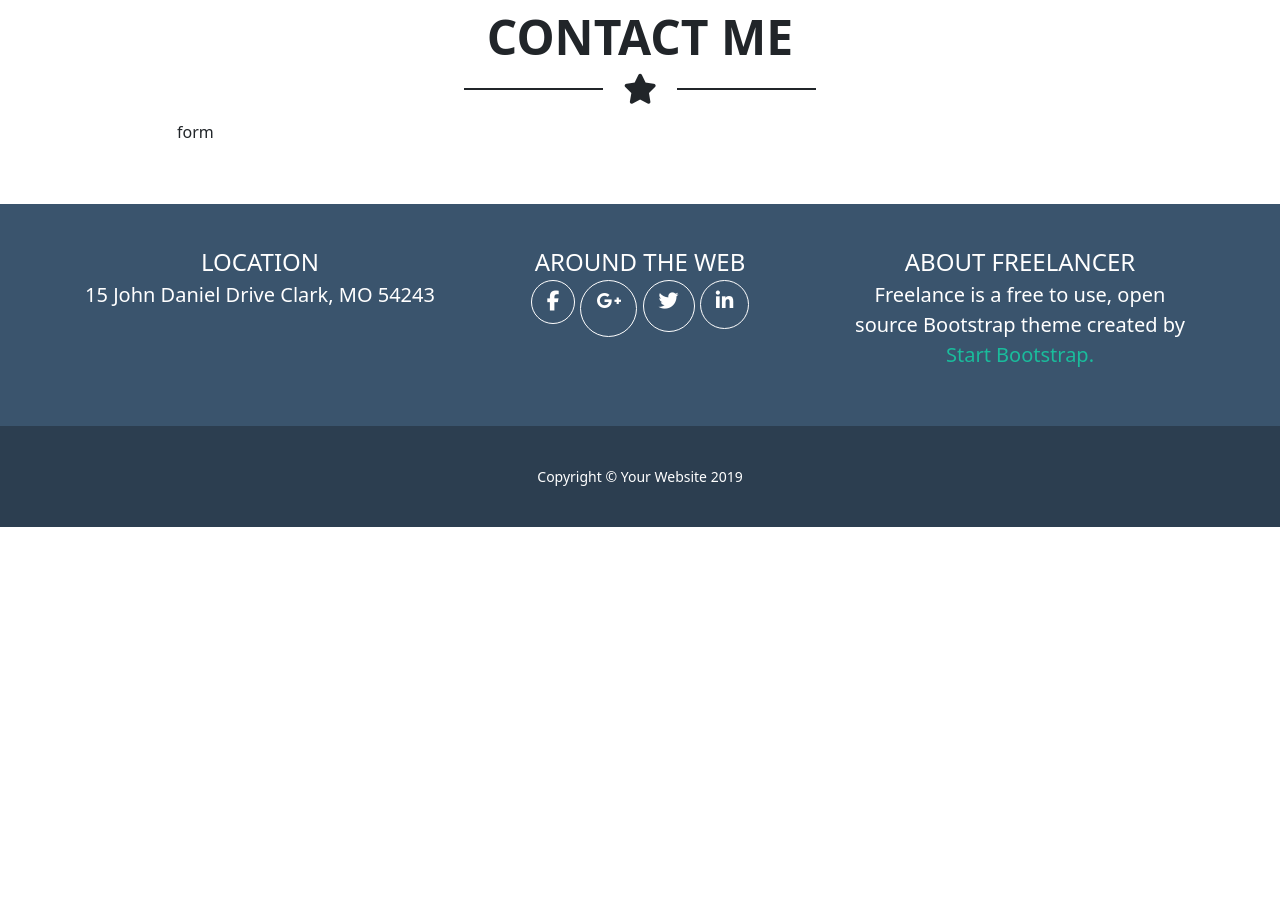
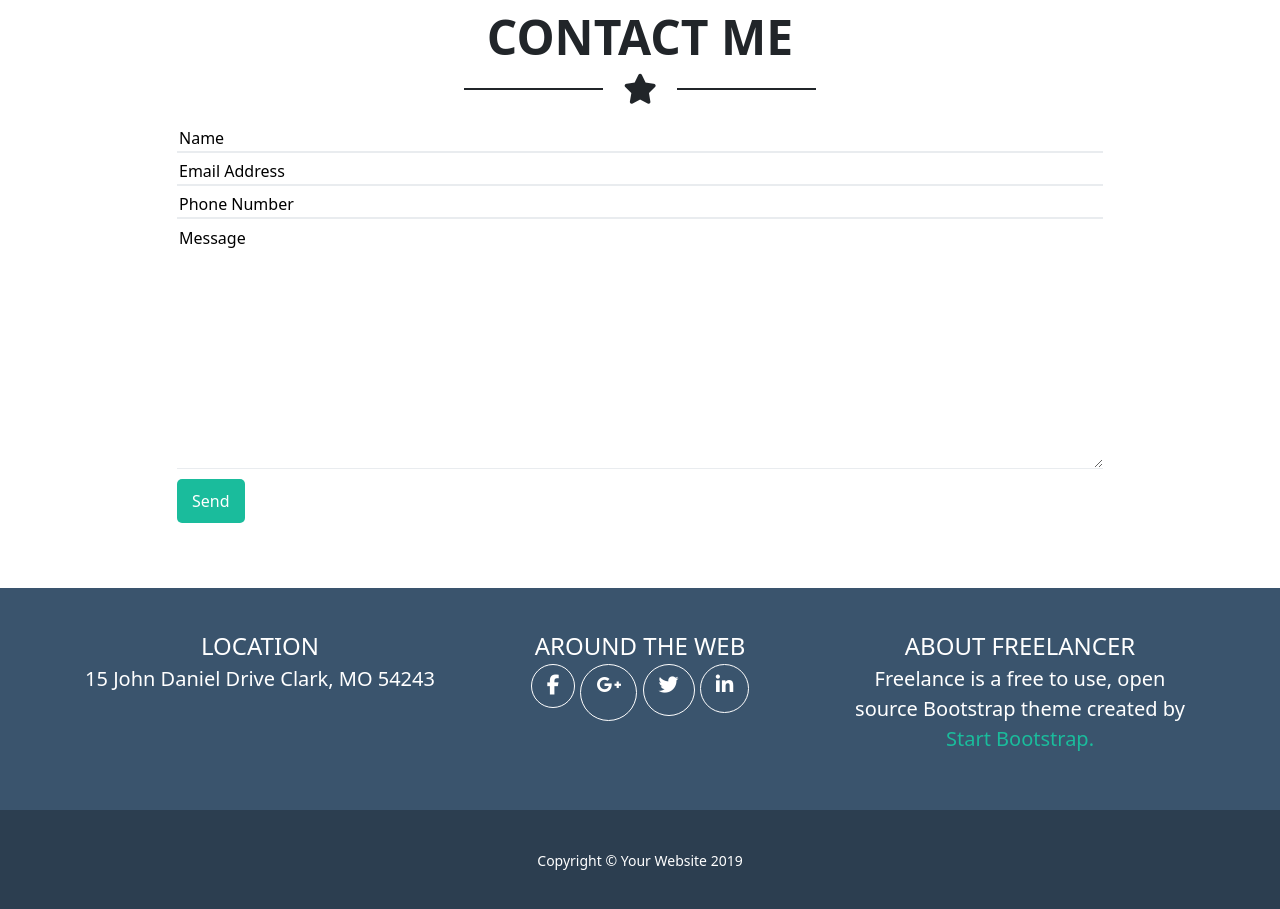
Before and after one commit to Brody14/html-css-bootstrap-freelancer, a plain HTML site: page index.html in a window 1280 px wide. Shown: the part 1980-2889 px from the top of the page. Before the commit the page ends 2507 px from the top, so only its background shows below. Drawn offline with nearby package versions, Linux system fonts and the light colour scheme.

Commit message:
FEAT form in contact section

```diff
--- a/css/style.css
+++ b/css/style.css
@@ -142,6 +142,24 @@ img {
 
 /* CONTACT-ME */
 
+.br__button.full {
+    background-color: var(--br__bg-green);
+    color: white;
+    border: none;
+}
+
+form > * {
+    margin: 5px 0;
+    border-top: none;
+    border-left: none;
+    border-right: none;
+    border-color: #e9ecef;
+}
+
+::placeholder {
+    color: black;
+}
+
 
 /* FOOTER */
 
--- a/index.html
+++ b/index.html
@@ -192,7 +192,13 @@
             <div class="container">
                 <div class="row justify-content-center">
                     <div class="col-9 col-md-10">
-                        form
+                        <form>
+                            <input class="d-block w-100" type="text" placeholder="Name">
+                            <input class="d-block w-100" type="e-mail" placeholder="Email Address">
+                            <input class="d-block w-100" type="tel" placeholder="Phone Number">
+                            <textarea class="d-block w-100" name="" id="" cols="80" rows="10" placeholder="Message"></textarea>
+                            <button class="br__button full" href="#">Send</button>
+                        </form>
                     </div>
                 </div>
             </div>
```
